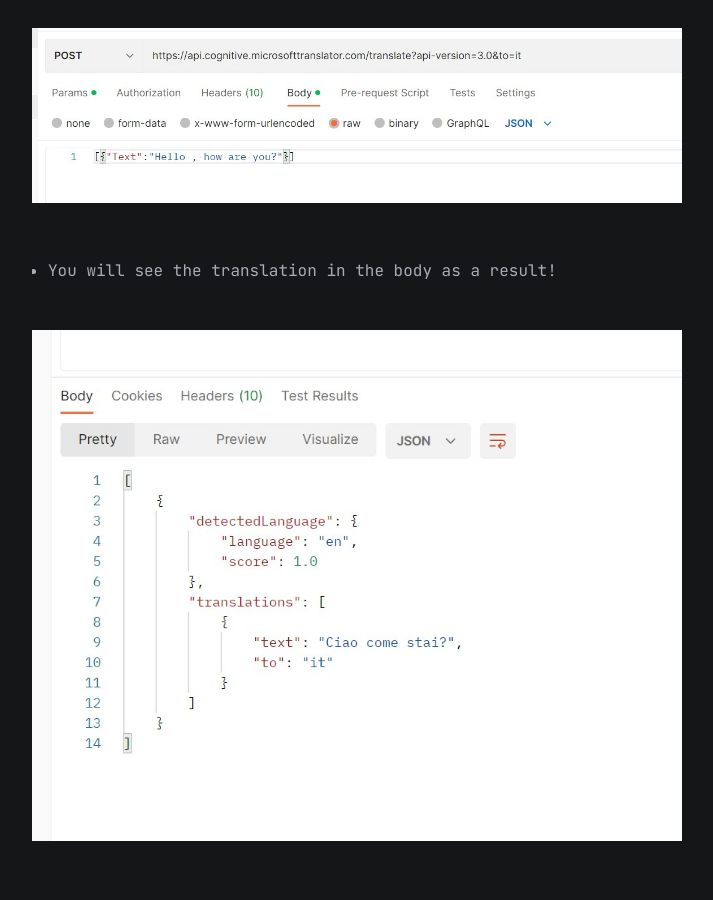
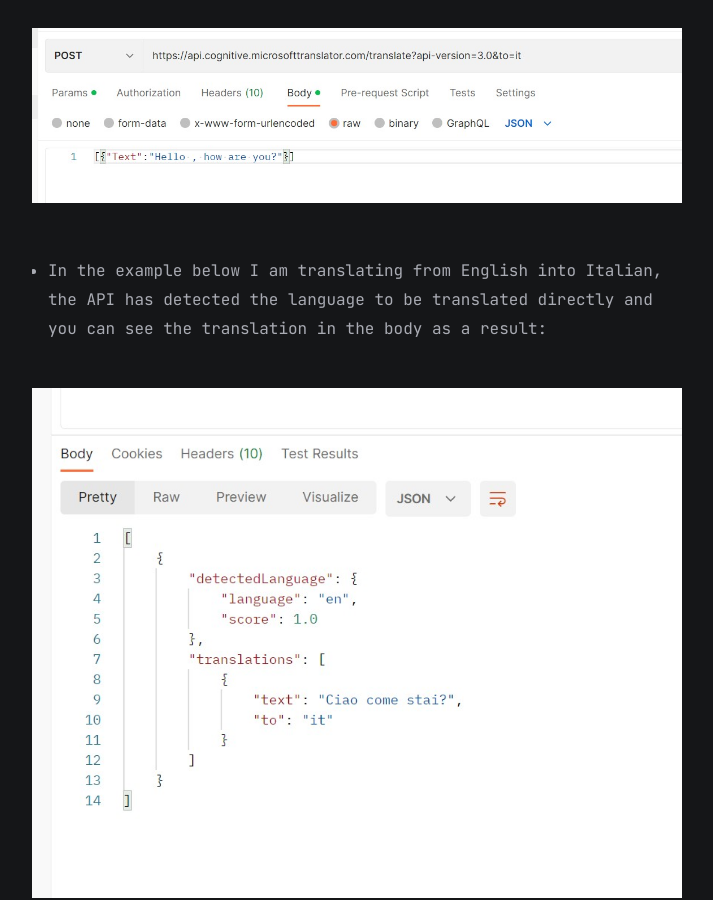
Before and after one commit to marc-hadjeje/marc-hadjeje.github.io, a Jekyll site: the page built from all_collections/_posts/2022-11-24-Azure Cognitive Services.md, in a window 1280 px wide and 900 px high, scrolled down 3352 px. Shown: the whole window, without its empty margins (283-996 px from the left). Built offline with Jekyll 4.4.1, drawn with Linux system fonts in a browser that asks for light colours.

Commit message:
Update 2022-11-24-Azure Cognitive Services.md

````diff
--- a/all_collections/_posts/2022-11-24-Azure Cognitive Services.md
+++ b/all_collections/_posts/2022-11-24-Azure Cognitive Services.md
@@ -44,7 +44,7 @@ Add the text to be translated to the body tab of postman :
 ```
 ![Text translator](https://github.com/marc-hadjeje/marc-hadjeje.github.io/blob/main/assets/images/text_translator.jpg?raw=true)
 
--   You will see the translation in the body as a result!
+-   In the example below I am translating from English into Italian, the API has detected the language to be translated directly and you can see the translation in the body as a result:
 
 ![Translation result](https://github.com/marc-hadjeje/marc-hadjeje.github.io/blob/main/assets/images/translation_result.jpg?raw=true)
 
````
